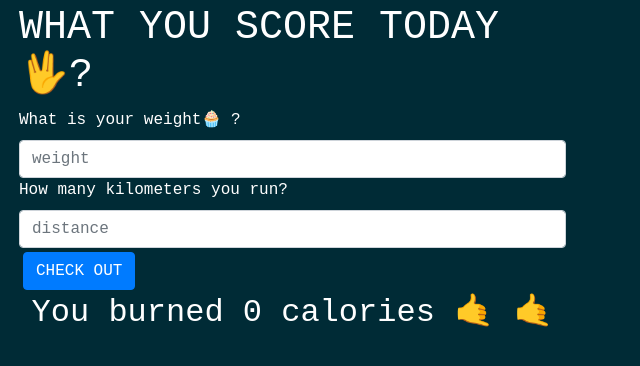
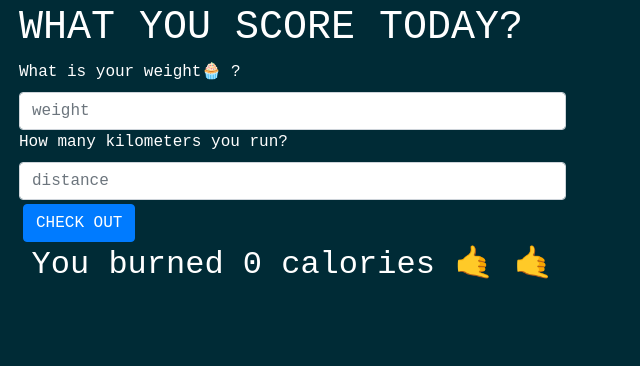
Before and after one commit to vasylshpak/calculate-running-calories-2, a React (Create React App) app: page / in a window 1280 px wide. Shown: the top 366 px of the page, without its empty margins (0-640 px from the left). Built offline with nearby package versions, Linux system fonts and the light colour scheme.

Commit message:
clear up some emojies

```diff
--- a/src/Inputs.js
+++ b/src/Inputs.js
@@ -31,7 +31,7 @@ export class Inputs extends Component {
         <form onSubmit={this.countCalories}>
           <div className="col-sm-10  ">
             <h1>
-              WHAT YOU SCORE TODAY<span role="img">🖖</span>?
+              WHAT YOU SCORE TODAY<span role="img"></span>?
             </h1>
             <label htmlFor="exampleInputEmail1">
               What is your weight<span role="img">🧁</span> ?
```
